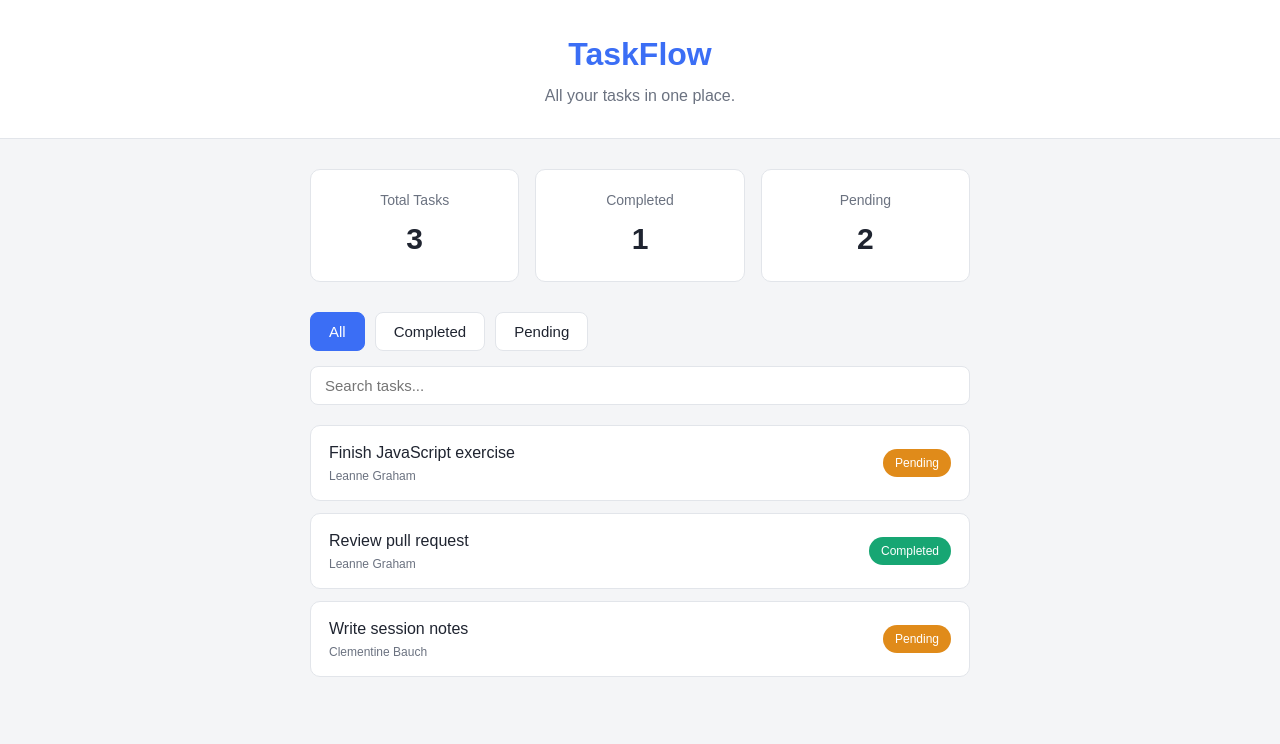
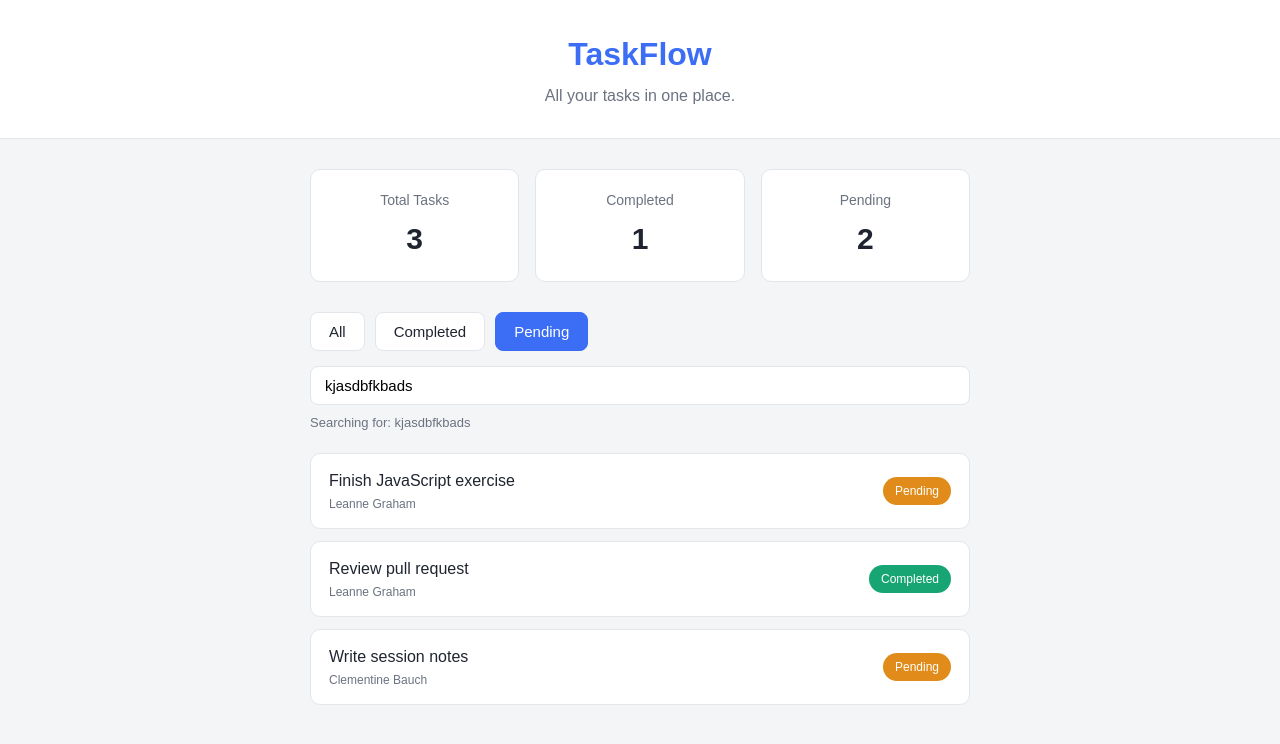
Before and after one commit to b4f-cohort8-salamiyah/b4f-cohort8-salamiyah-react-2026, a React (Vite) app: page / in a window 1280 px wide. Shown: the top 744 px of the page. Built offline with nearby package versions, Linux system fonts and the light colour scheme.

Commit message:
:construction: Session 06 Teamwork Started

```diff
--- a/src/App.tsx
+++ b/src/App.tsx
@@ -1,8 +1,29 @@
+import { ChangeEvent, useState } from "react";
 import Header from "./components/Header";
 import StatCard from "./components/StatCard";
 import TaskItem from "./components/TaskItem";
 
 function App() {
+  // const currentFilter = "all";
+  const [currentFilter, setCurrentFilter] = useState("pending");
+  const [searchText, setSearchText] = useState("kjasdbfkbads");
+
+  function handleShowAll() {
+    setCurrentFilter("all");
+  }
+
+  function handleShowCompleted() {
+    setCurrentFilter("completed");
+  }
+
+  function handleShowPending() {
+    setCurrentFilter("pending");
+  }
+
+  function handleSearchChange(event: ChangeEvent<HTMLInputElement>) {
+    setSearchText(event.target.value);
+  }
+
   return (
     <div>
       <Header />
@@ -14,9 +35,24 @@ function App() {
         </section>
 
         <section className="filters">
-          <button className="filter-button active">All</button>
-          <button className="filter-button">Completed</button>
-          <button className="filter-button">Pending</button>
+          <button
+            className={`filter-button ${currentFilter === "all" ? "active" : ""}`}
+            onClick={handleShowAll}
+          >
+            All
+          </button>
+          <button
+            className={`filter-button ${currentFilter === "completed" ? "active" : ""}`}
+            onClick={handleShowCompleted}
+          >
+            Completed
+          </button>
+          <button
+            className={`filter-button ${currentFilter === "pending" ? "active" : ""}`}
+            onClick={handleShowPending}
+          >
+            Pending
+          </button>
         </section>
 
         <section className="search">
@@ -24,7 +60,13 @@ function App() {
             type="text"
             className="search-input"
             placeholder="Search tasks..."
+            value={searchText}
+            onChange={handleSearchChange}
           />
+
+          {searchText !== "" ? (
+            <p className="search-feedback">Searching for: {searchText}</p>
+          ) : null}
         </section>
 
         <ul className="task-list">
--- a/src/index.css
+++ b/src/index.css
@@ -174,3 +174,14 @@ body {
     flex-wrap: wrap;
   }
 }
+
+.search-input:focus {
+  border-color: #3b6ef5;
+  outline: none;
+}
+
+.search-feedback {
+  color: #6b7280;
+  font-size: 13px;
+  margin-top: 8px;
+}
```
Also changed, not shown: 1 other file (tests, documents, lock files or other folders).
